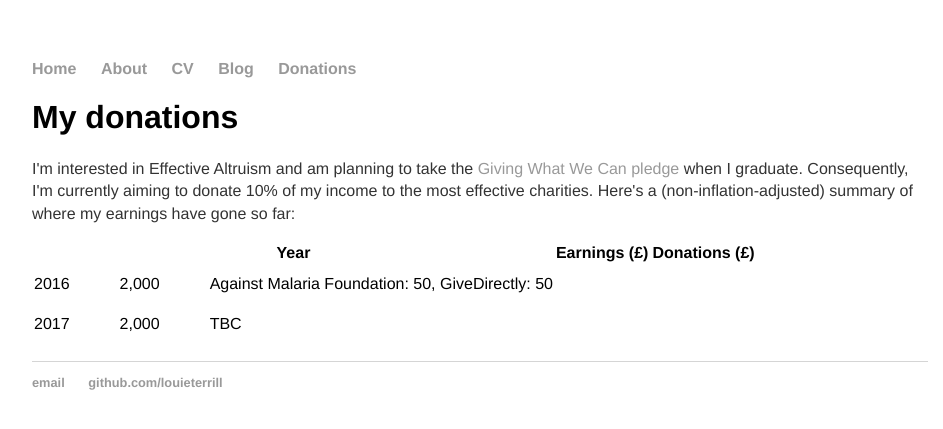
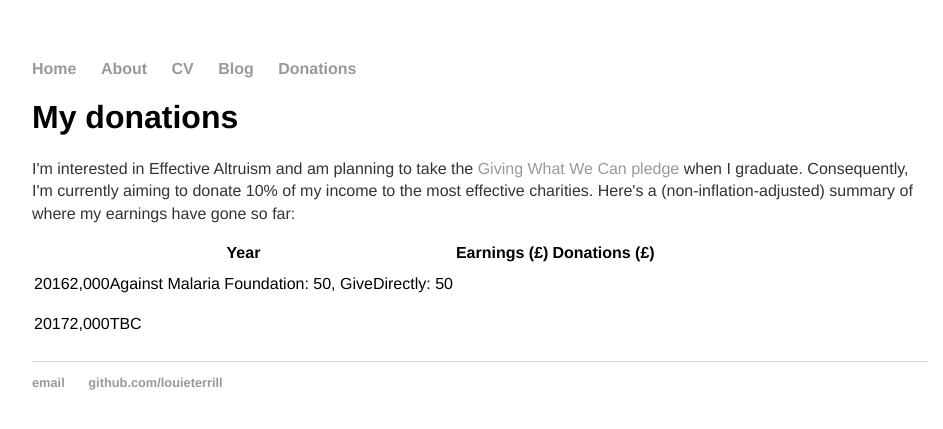
Before and after one commit to LouieTerrill/LouieTerrill.github.io, a Jekyll site: the page built from donations/index.html, in a window 1280 px wide. Shown: the top 429 px of the page, without its empty margins (160-1103 px from the left). Built offline with Jekyll 4.4.1, drawn with Linux system fonts in a browser that asks for light colours.

Commit message:
Update main.css

```diff
--- a/css/main.css
+++ b/css/main.css
@@ -47,8 +47,4 @@ td {
     display: block;
     float: left;
     padding: 10px 0;
-    margin-right:50px;
 }
-td:last-child {
-    margin-right: 0;
-}
```
